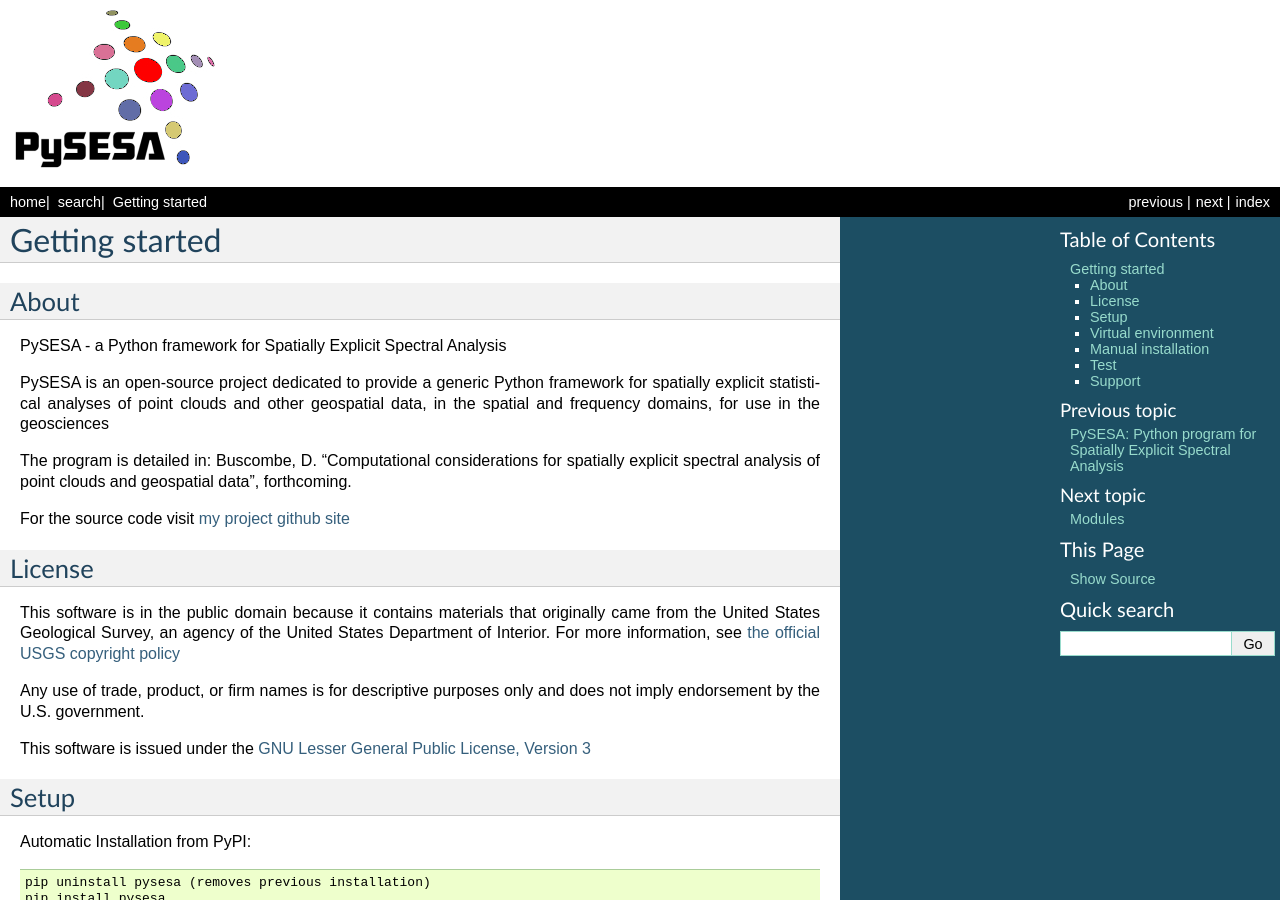
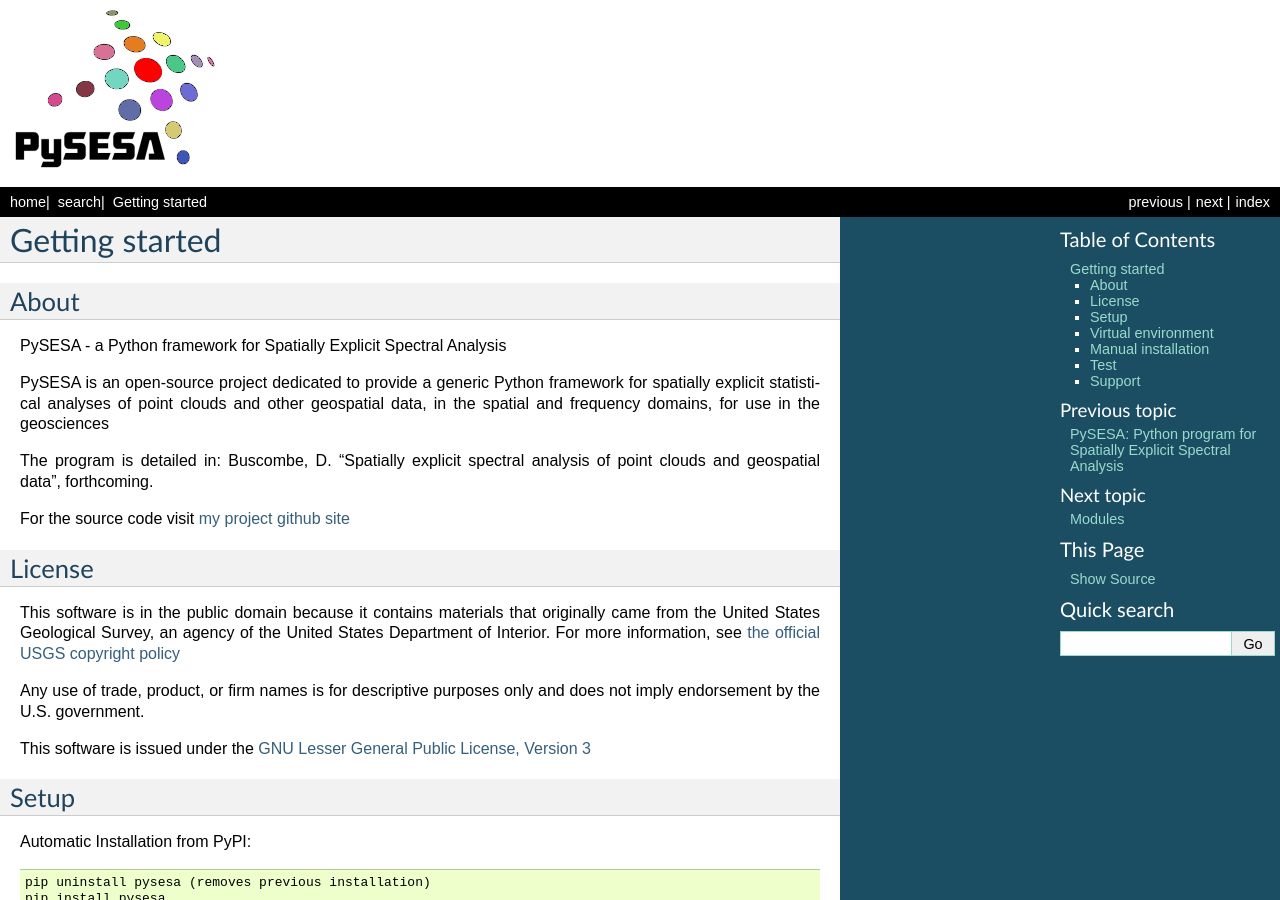
Before and after one commit to dbuscombe-usgs/pysesa, a Sphinx documentation site: the page built from docs/README.rst, in a window 1280 px wide and 900 px high. Built offline with Sphinx 7.4.7, drawn with Linux system fonts in a browser that asks for light colours; formulas are drawn with MathJax 3.

Commit message:
Fri Apr 17 21:35:41 MST 2015

```diff
--- a/docs/README.rst
+++ b/docs/README.rst
@@ -17,7 +17,7 @@ for spatially explicit statistical analyses of point clouds and other geospatial
 in the spatial and frequency domains, for use in the geosciences
 
 The program is detailed in:
-Buscombe, D. "Computational considerations for spatially explicit spectral analysis of point clouds and geospatial data", forthcoming.
+Buscombe, D. "Spatially explicit spectral analysis of point clouds and geospatial data", forthcoming.
 
 For the source code visit `my project github site <http://dbuscombe-usgs.github.io/pysesa/>`_
 
--- a/setup.py
+++ b/setup.py
@@ -33,7 +33,7 @@ for spatially explicit statistical analyses of point clouds and other geospatial
 in the spatial and frequency domains, for use in the geosciences
 
 The program is detailed in:
-Buscombe, D. "Computational considerations for spatially explicit spectral analysis of point clouds and geospatial data", forthcoming.
+Buscombe, D. "Spatially explicit spectral analysis of point clouds and geospatial data", forthcoming.
 
 :Author:
     Daniel Buscombe
@@ -45,6 +45,7 @@ Buscombe, D. "Computational considerations for spatially explicit spectral analy
 For more information visit http://dbuscombe-usgs.github.io/pysesa/
 
 :install:
+    pip install pysesa
     python setup.py install
     sudo python setup.py install
 
```
Also changed, not shown: README.md (+15 -20 lines).
